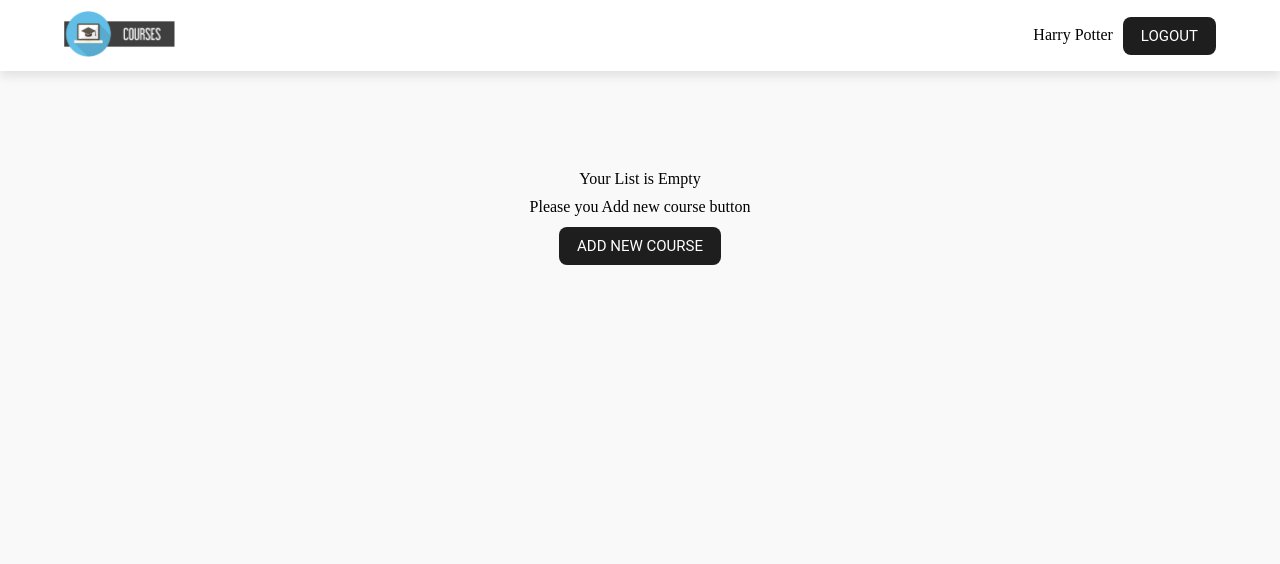
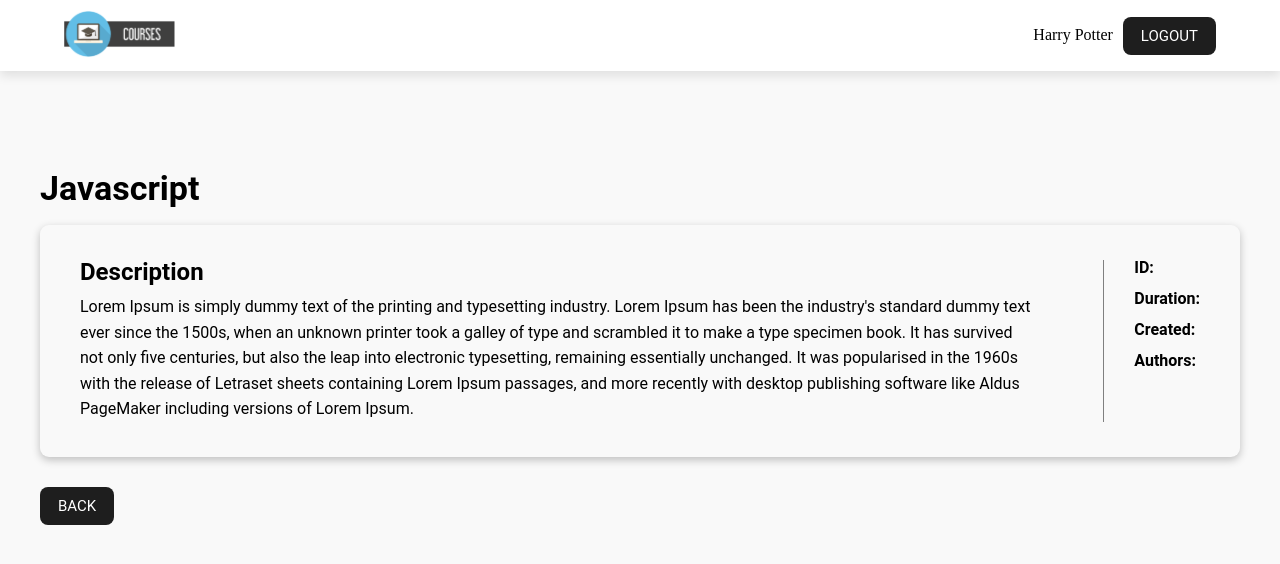
Before and after one commit to soola-sys/react-task-courses, a React (Vite) app in the folder rs-react-app/: page / in a window 1280 px wide. Shown: the top 564 px of the page. Built offline with nearby package versions, Linux system fonts and the light colour scheme.

Commit message:
fix: courseInfo css

```diff
--- a/rs-react-app/src/App.css
+++ b/rs-react-app/src/App.css
@@ -54,3 +54,53 @@ body {
 .emptyCoursesList {
   margin-top: 100px;
 }
+
+.courseInfo {
+  margin-top: 100px;
+}
+
+.courseInfo-content {
+  display: flex;
+  justify-content: center;
+  margin-top: 20px;
+  padding: 35px 40px;
+  border-radius: 9px;
+  box-shadow: rgba(0, 0, 0, 0.24) 0px 3px 8px;
+}
+
+.courseInfo-title {
+  font-weight: 700;
+  font-size: 34px;
+}
+
+.vertical {
+  flex: 1;
+  text-align: center;
+  border-right: 1px solid gray;
+}
+
+.courseInfo-content-desc {
+  margin-top: 10px;
+  line-height: 1.6;
+}
+
+.courseInfo-content-right {
+  display: flex;
+  flex-direction: column;
+  gap: 15px 0;
+  font-weight: 700;
+  margin-left: 15px;
+}
+
+.courseInfo-content-left {
+  flex: 1 0 80%;
+}
+
+.courseInfo-content-title {
+  font-weight: 700;
+  font-size: 24px;
+}
+
+.courseInfo-btn {
+  margin-top: 30px;
+}
--- a/rs-react-app/src/App.tsx
+++ b/rs-react-app/src/App.tsx
@@ -4,16 +4,20 @@ import './css/courses.css';
 import './css/course-card.css';
 
 import Header from './components/Header';
+import CourseInfo from './components/CourseInfo';
 // import Courses from './components/Courses';
-import EmptyCoursesList from './components/EmptyCoursesList';
+// import EmptyCoursesList from './components/EmptyCoursesList';
 
 export default function App() {
   return (
     <>
       <div className="wrapper">
         <Header />
+        <main className="container">
+        <CourseInfo />
         {/* <Courses /> */}
-        <EmptyCoursesList />
+        {/* <EmptyCoursesList /> */}
+        </main>
       </div>
     </>
   );
--- /dev/null
+++ b/rs-react-app/src/components/CourseInfo.tsx
@@ -0,0 +1,36 @@
+const CourseInfo = () => {
+    return (
+        <>
+            <div className="courseInfo">
+                <p className="courseInfo-title">Javascript</p>
+                <section className="courseInfo-content">
+                    <div className="courseInfo-content-left">
+                        <p className="courseInfo-content-title">Description</p>
+                        <p className="courseInfo-content-desc">
+                            Lorem Ipsum is simply dummy text of the printing and typesetting
+                            industry. Lorem Ipsum has been the industry's standard dummy text
+                            ever since the 1500s, when an unknown printer took a galley of
+                            type and scrambled it to make a type specimen book. It has
+                            survived not only five centuries, but also the leap into
+                            electronic typesetting, remaining essentially unchanged. It was
+                            popularised in the 1960s with the release of Letraset sheets
+                            containing Lorem Ipsum passages, and more recently with desktop
+                            publishing software like Aldus PageMaker including versions of
+                            Lorem Ipsum.</p>
+                    </div>
+                    <div className="vertical"></div>
+                    <div className="courseInfo-content-right">
+                        <ul className="courseInfo-content-right courseInfo-list">
+                            <li><p>ID:</p></li>
+                            <li><p>Duration:</p></li>
+                            <li><p>Created:</p></li>
+                            <li><p>Authors:</p></li>
+                        </ul>
+                    </div>
+                </section>
+                <button className="courseInfo-btn btn-primary">Back</button>
+            </div>
+        </>
+    )
+}
+export default CourseInfo;
--- a/rs-react-app/src/components/Courses.tsx
+++ b/rs-react-app/src/components/Courses.tsx
@@ -3,8 +3,7 @@ import CourseList from "./CourseList";
 const Courses = () => {
   return (
     <>
-      <main className="courses">
-        <div className="container">
+      <section className="courses">
           <div className="courses-inner">
             <div className="courses-searchbar">
               <input
@@ -19,8 +18,7 @@ const Courses = () => {
             <button className="courses-btn btn-primary">Add new course</button>
           </div>
           <CourseList />
-        </div>
-      </main>
+      </section>
     </>
   );
 };
--- a/rs-react-app/src/css/course-card.css
+++ b/rs-react-app/src/css/course-card.css
@@ -38,3 +38,10 @@
 .courseCard-showBtn {
   width: 152px;
 }
+
+.vl {
+  flex: 1;
+  padding: 0.5em;
+  text-align: center;
+  border-right: 1px solid #fff;
+}
```
